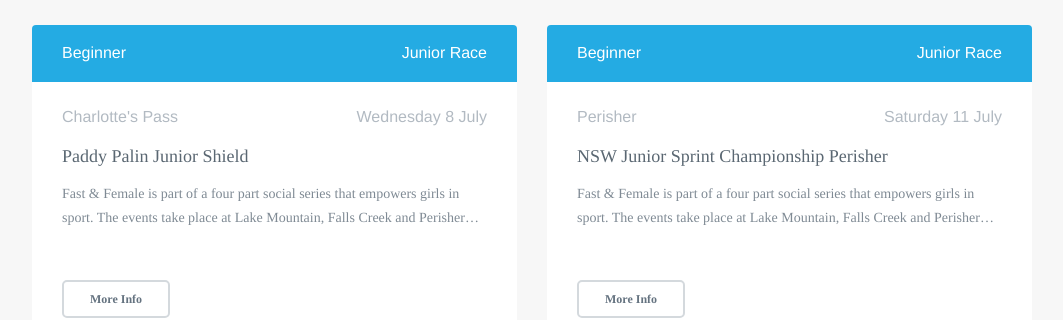
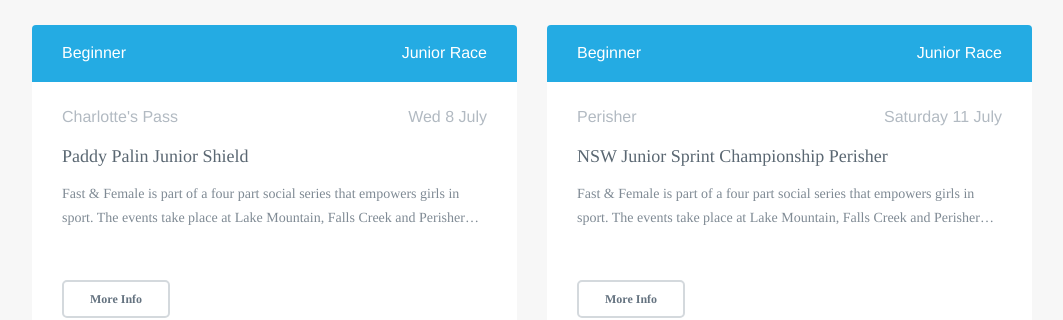
Before and after one commit to robcatto/robcatto.github.io, a Jekyll site: the page built from events/index.html, in a window 1280 px wide and 900 px high, scrolled down 790 px. Shown: the part 151-471 px from the top of the window, without its empty margins (108-1171 px from the left). Built offline with Jekyll 4.4.1, drawn with Linux system fonts in a browser that asks for light colours; some web fonts are replaced; Markdown is read by kramdown in place of the engine named in the settings.

Commit message:
Update index.html

```diff
--- a/events/index.html
+++ b/events/index.html
@@ -685,7 +685,7 @@ layout: default
     </div>
 
     <strong>Charlotte's Pass</strong>
-    <strong style="position: absolute; right: 30px; top: 87px; white-space: nowrap;">Wednesday 8 July</strong>
+    <strong style="position: absolute; right: 30px; top: 87px; white-space: nowrap;">Wed 8 July</strong>
     <h3>Paddy Palin Junior Shield</h3>
     <p class="description">
        Fast &amp; Female is part of a four part social series that empowers girls in sport. The events take place at Lake Mountain, Falls Creek and Perisher Blue. All ages are welcome to participate.
```
